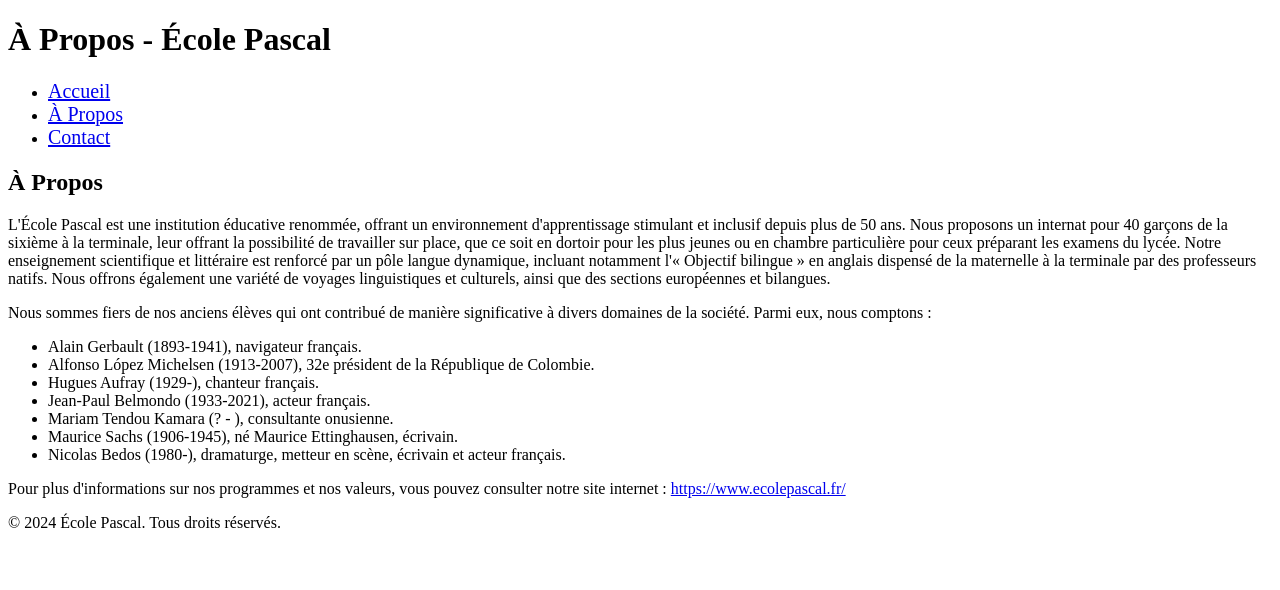
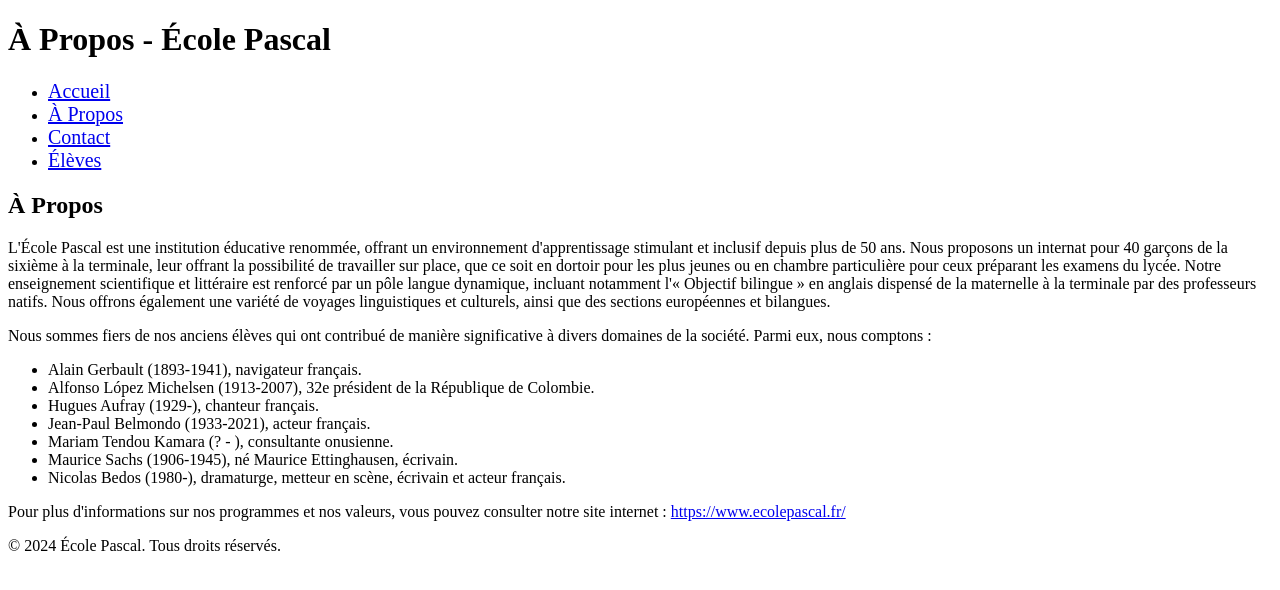
Before and after one commit to clem0608/clem0608, a plain HTML site: page apropos.html in a window 1280 px wide. Drawn offline with Linux system fonts and the light colour scheme.

Commit message:
Update apropos.html

```diff
--- a/apropos.html
+++ b/apropos.html
@@ -19,6 +19,7 @@
             <li><a href="index.html">Accueil</a></li>
             <li><a href="apropos.html">À Propos</a></li>
             <li><a href="contact.html">Contact</a></li>
+            <li><a href="eleves.html">Élèves</a></li>
         </ul>
     </nav>
     <section id="apropos">
```
